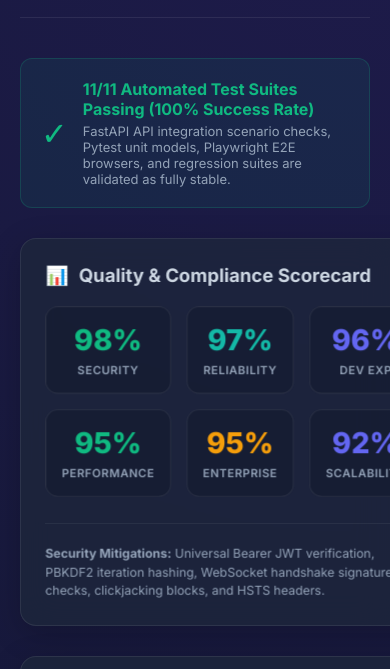
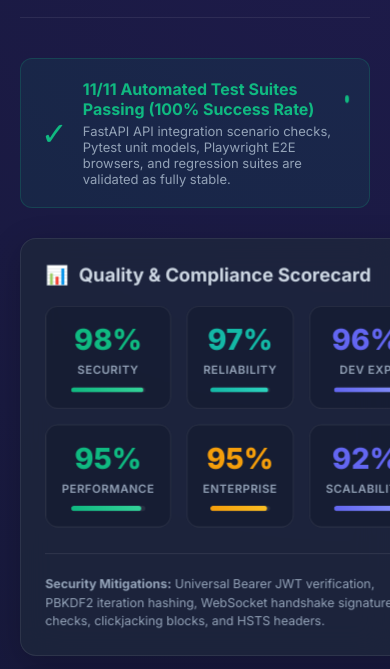
Before and after one commit to nagprathikmg01/SaachAI-, a browser extension: page frontend/qa_hub.html in a window 390 px wide. Shown: the part 164-833 px from the top of the page. Drawn offline with Linux system fonts and the light colour scheme; no server answers.

Commit message:
style: add responsive progress bars and slide animations to QA Hub UI and README

```diff
--- a/frontend/qa_hub.html
+++ b/frontend/qa_hub.html
@@ -86,6 +86,18 @@
       }
     }
 
+    /* Slide-in Animations & Glows for Cards */
+    @keyframes slideIn {
+      from {
+        opacity: 0;
+        transform: translateY(24px);
+      }
+      to {
+        opacity: 1;
+        transform: translateY(0);
+      }
+    }
+
     .card {
       background: var(--bg-card);
       backdrop-filter: blur(16px);
@@ -93,7 +105,19 @@
       border-radius: 16px;
       padding: 30px;
       box-shadow: 0 8px 32px rgba(0, 0, 0, 0.2);
+      animation: slideIn 0.8s cubic-bezier(0.16, 1, 0.3, 1) both;
+      transition: all 0.4s ease;
     }
+
+    .card:hover {
+      box-shadow: 0 12px 40px rgba(99, 102, 241, 0.15);
+      border-color: rgba(99, 102, 241, 0.2);
+      transform: translateY(-2px);
+    }
+
+    .qa-grid .card:nth-child(1) { animation-delay: 0.1s; }
+    .qa-grid .card:nth-child(2) { animation-delay: 0.2s; }
+    .qa-grid .card:nth-child(3) { animation-delay: 0.3s; }
 
     .card-title {
       font-size: 18px;
@@ -119,12 +143,17 @@
       border-radius: 12px;
       padding: 15px;
       text-align: center;
-      transition: transform 0.2s ease;
+      transition: all 0.2s ease;
+      display: flex;
+      flex-direction: column;
+      align-items: center;
+      justify-content: center;
     }
 
     .score-item:hover {
       transform: translateY(-3px);
       border-color: var(--indigo);
+      background: rgba(99, 102, 241, 0.03);
     }
 
     .score-value {
@@ -144,6 +173,42 @@
       letter-spacing: 0.5px;
       color: var(--text-muted);
       font-weight: 600;
+      margin-bottom: 6px;
+    }
+
+    /* Animated progress bars */
+    .progress-bar-container {
+      background: rgba(255, 255, 255, 0.08);
+      border-radius: 4px;
+      height: 5px;
+      overflow: hidden;
+      width: 80%;
+      margin: 4px auto 0 auto;
+    }
+
+    .progress-bar-fill {
+      height: 100%;
+      border-radius: 4px;
+      width: 0;
+      animation: fillBar 1.5s cubic-bezier(0.16, 1, 0.3, 1) forwards;
+      animation-delay: 0.6s;
+    }
+
+    .progress-bar-fill.indigo-fill {
+      background: linear-gradient(90deg, var(--indigo), #818cf8);
+    }
+    .progress-bar-fill.teal-fill {
+      background: linear-gradient(90deg, var(--teal), #2dd4bf);
+    }
+    .progress-bar-fill.emerald-fill {
+      background: linear-gradient(90deg, var(--emerald), #34d399);
+    }
+    .progress-bar-fill.amber-fill {
+      background: linear-gradient(90deg, var(--amber), #fbbf24);
+    }
+
+    @keyframes fillBar {
+      from { width: 0; }
     }
 
     /* PDF Report download shelf */
@@ -167,6 +232,7 @@
     .report-item:hover {
       border-color: var(--teal);
       background: rgba(20, 184, 166, 0.05);
+      transform: translateX(4px);
     }
 
     .report-info {
@@ -333,6 +399,7 @@
       border-radius: 12px;
       padding: 20px;
       margin-bottom: 30px;
+      animation: slideIn 0.8s cubic-bezier(0.16, 1, 0.3, 1) both;
     }
 
     .status-alert-icon {
@@ -344,12 +411,41 @@
       margin: 0 0 4px 0;
       font-size: 16px;
       color: var(--emerald);
+      display: flex;
+      align-items: center;
     }
 
     .status-alert-text p {
       margin: 0;
       font-size: 13px;
       color: var(--text-muted);
+    }
+
+    /* Pulsing Green Dot */
+    .pulse-dot {
+      display: inline-block;
+      width: 8px;
+      height: 8px;
+      border-radius: 50%;
+      background: var(--emerald);
+      box-shadow: 0 0 0 0 rgba(16, 185, 129, 0.7);
+      animation: pulse 1.8s infinite;
+      margin-left: 10px;
+    }
+
+    @keyframes pulse {
+      0% {
+        transform: scale(0.95);
+        box-shadow: 0 0 0 0 rgba(16, 185, 129, 0.7);
+      }
+      70% {
+        transform: scale(1);
+        box-shadow: 0 0 0 8px rgba(16, 185, 129, 0);
+      }
+      100% {
+        transform: scale(0.95);
+        box-shadow: 0 0 0 0 rgba(16, 185, 129, 0);
+      }
     }
   </style>
 </head>
@@ -370,7 +466,7 @@
     <div class="status-alert">
       <div class="status-alert-icon">✓</div>
       <div class="status-alert-text">
-        <h3>11/11 Automated Test Suites Passing (100% Success Rate)</h3>
+        <h3>11/11 Automated Test Suites Passing (100% Success Rate) <span class="pulse-dot"></span></h3>
         <p>FastAPI API integration scenario checks, Pytest unit models, Playwright E2E browsers, and regression suites are validated as fully stable.</p>
       </div>
     </div>
@@ -384,30 +480,55 @@
           <span>📊</span> Quality & Compliance Scorecard
         </h2>
         <div class="score-grid">
+
           <div class="score-item">
             <div class="score-value emerald-val">98%</div>
             <div class="score-label">Security</div>
+            <div class="progress-bar-container">
+              <div class="progress-bar-fill emerald-fill" style="width: 98%;"></div>
+            </div>
           </div>
+
           <div class="score-item">
             <div class="score-value">97%</div>
             <div class="score-label">Reliability</div>
+            <div class="progress-bar-container">
+              <div class="progress-bar-fill teal-fill" style="width: 97%;"></div>
+            </div>
           </div>
+
           <div class="score-item">
             <div class="score-value indigo-val">96%</div>
             <div class="score-label">Dev Exp</div>
+            <div class="progress-bar-container">
+              <div class="progress-bar-fill indigo-fill" style="width: 96%;"></div>
+            </div>
           </div>
+
           <div class="score-item">
             <div class="score-value emerald-val">95%</div>
             <div class="score-label">Performance</div>
+            <div class="progress-bar-container">
+              <div class="progress-bar-fill emerald-fill" style="width: 95%;"></div>
+            </div>
           </div>
+
           <div class="score-item">
             <div class="score-value amber-val">95%</div>
             <div class="score-label">Enterprise</div>
+            <div class="progress-bar-container">
+              <div class="progress-bar-fill amber-fill" style="width: 95%;"></div>
+            </div>
           </div>
+
           <div class="score-item">
             <div class="score-value indigo-val">92%</div>
             <div class="score-label">Scalability</div>
+            <div class="progress-bar-container">
+              <div class="progress-bar-fill indigo-fill" style="width: 92%;"></div>
+            </div>
           </div>
+
         </div>
         <div style="margin-top: 25px; padding-top: 20px; border-top: 1px solid var(--border); font-size: 12px; color: var(--text-muted); line-height: 1.5;">
           <strong>Security Mitigations:</strong> Universal Bearer JWT verification, PBKDF2 iteration hashing, WebSocket handshake signature checks, clickjacking blocks, and HSTS headers.
```
Also changed, not shown: README.md.
